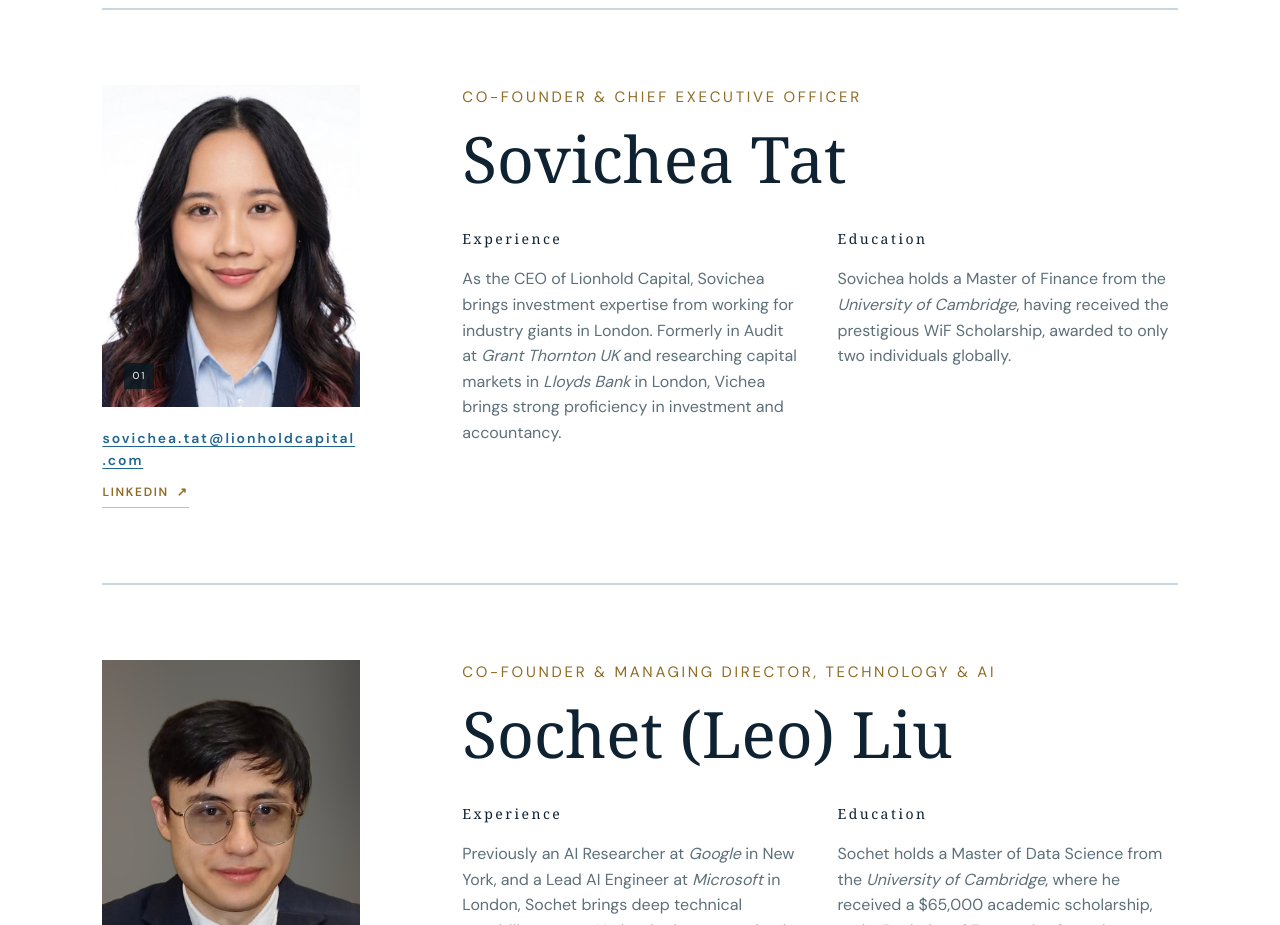
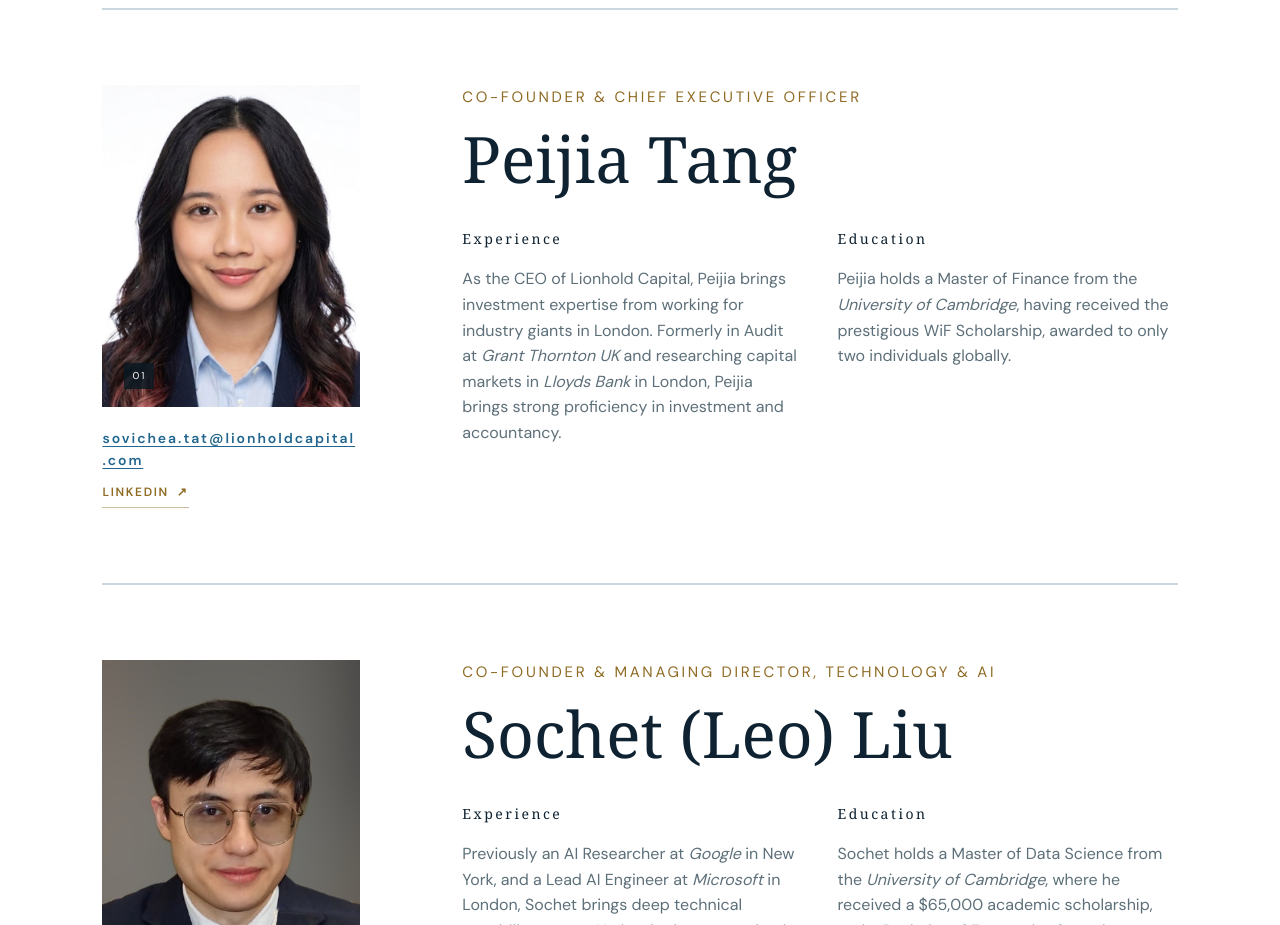
Before and after one commit to leosijunltw/lionhold-capital, a plain HTML site: page team.html in a window 1280 px wide. Shown: the part 1140-2065 px from the top of the page. Drawn offline with Linux system fonts and the light colour scheme; a web font is replaced by a local one.

Commit message:
Rename Sovichea Tat to Peijia Tang on Team page
Co-Authored-By: Claude Sonnet 5.5 <noreply@anthropic.com>
Claude-Session: https://claude.ai/code/session_01Xbf3RGxxj1HctPg1p79FkA

```diff
--- a/team.html
+++ b/team.html
@@ -57,18 +57,18 @@
       <div class="team-list">
         <article class="team-member reveal">
           <div class="team-person">
-            <div class="team-portrait"><img src="assets/sovichea-headshot.png" alt="Sovichea Tat" loading="lazy"><small>01</small></div>
+            <div class="team-portrait"><img src="assets/sovichea-headshot.png" alt="Peijia Tang" loading="lazy"><small>01</small></div>
             <div class="profile-links">
               <a class="profile-link email-link" href="mailto:sovichea.tat@lionholdcapital.com">sovichea.tat@lionholdcapital.com</a>
-              <a class="profile-link linkedin-link" href="https://www.linkedin.com/in/sowitchea/" target="_blank" rel="noopener noreferrer" aria-label="Sovichea Tat on LinkedIn">LinkedIn <span aria-hidden="true">↗</span></a>
+              <a class="profile-link linkedin-link" href="https://www.linkedin.com/in/sowitchea/" target="_blank" rel="noopener noreferrer" aria-label="Peijia Tang on LinkedIn">LinkedIn <span aria-hidden="true">↗</span></a>
             </div>
           </div>
           <div class="team-profile">
             <p class="team-role">Co-founder &amp; Chief Executive Officer</p>
-            <h3>Sovichea Tat</h3>
+            <h3>Peijia Tang</h3>
             <div class="team-bio">
-              <div class="bio-column"><p class="bio-heading">Experience</p><p>As the CEO of Lionhold Capital, Sovichea brings investment expertise from working for industry giants in London. Formerly in Audit at <em>Grant Thornton UK</em> and researching capital markets in <em>Lloyds Bank</em> in London, Vichea brings strong proficiency in investment and accountancy.</p></div>
-              <div class="bio-column"><p class="bio-heading">Education</p><p>Sovichea holds a Master of Finance from the <em>University of Cambridge</em>, having received the prestigious WiF Scholarship, awarded to only two individuals globally.</p></div>
+              <div class="bio-column"><p class="bio-heading">Experience</p><p>As the CEO of Lionhold Capital, Peijia brings investment expertise from working for industry giants in London. Formerly in Audit at <em>Grant Thornton UK</em> and researching capital markets in <em>Lloyds Bank</em> in London, Peijia brings strong proficiency in investment and accountancy.</p></div>
+              <div class="bio-column"><p class="bio-heading">Education</p><p>Peijia holds a Master of Finance from the <em>University of Cambridge</em>, having received the prestigious WiF Scholarship, awarded to only two individuals globally.</p></div>
             </div>
           </div>
         </article>
```
